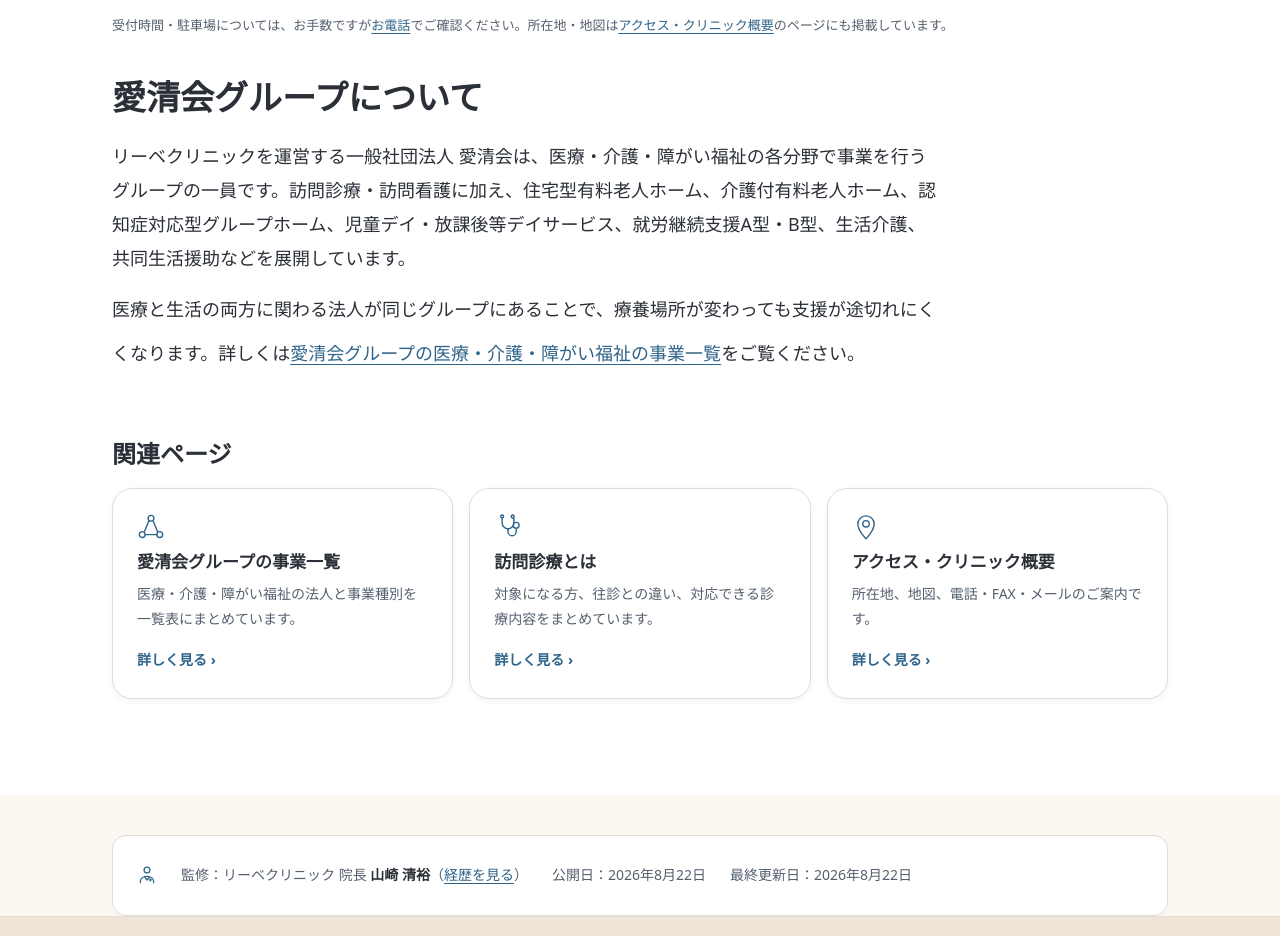
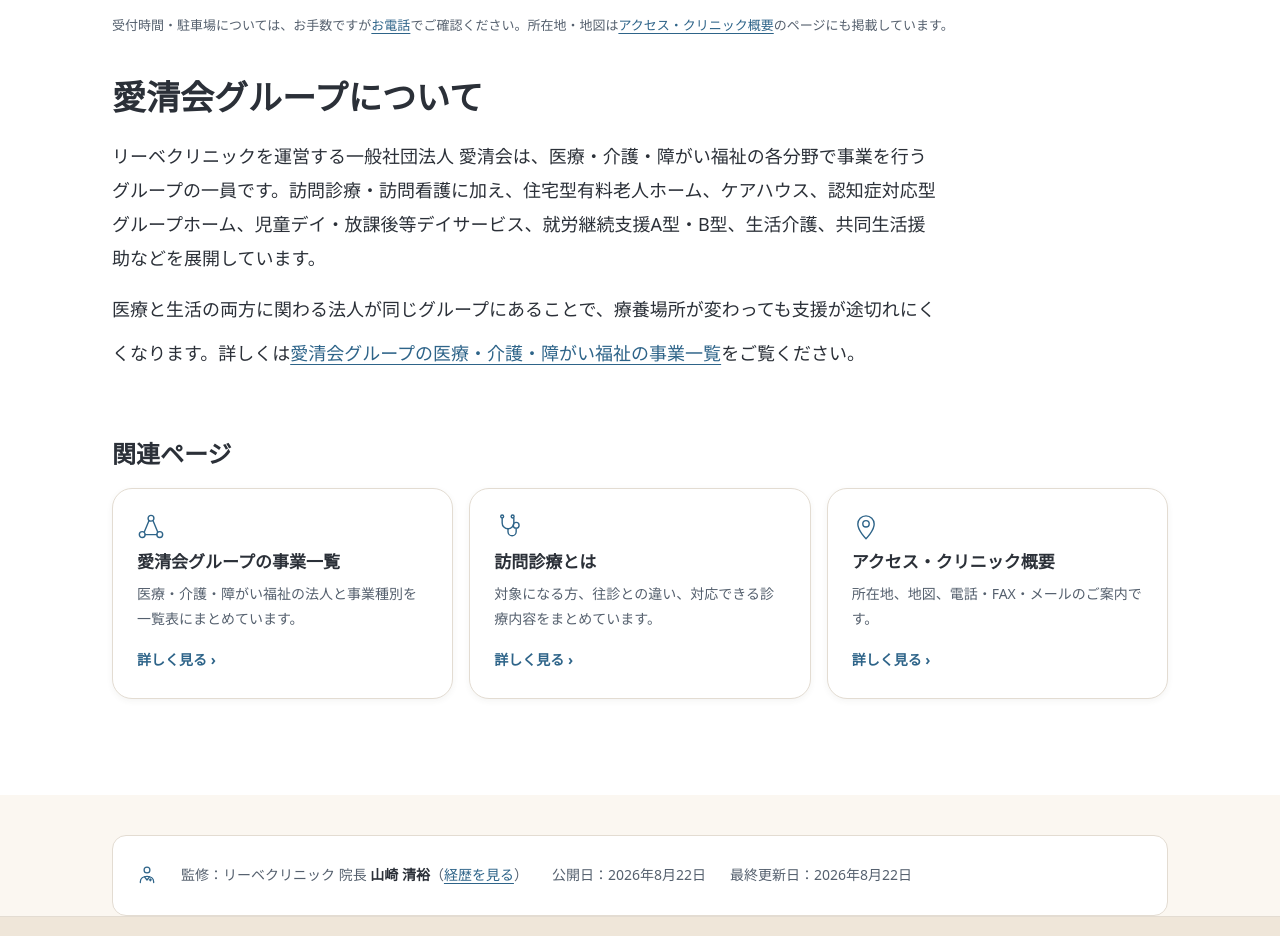
Before and after one commit to fgkiseki-nagi/liebe-HP, a plain HTML site: page about/index.html in a window 1280 px wide. Shown: the part 5693-6629 px from the top of the page. Drawn offline with Linux system fonts and the light colour scheme; a web font is replaced by a local one.

Commit message:
Fix group description on about page (ケアハウス)
Co-Authored-By: Claude Fable 5 <noreply@anthropic.com>

```diff
--- a/about/index.html
+++ b/about/index.html
@@ -347,7 +347,7 @@
 
     <h2 id="group">愛清会グループについて</h2>
     <div class="prose">
-      <p>リーベクリニックを運営する一般社団法人 愛清会は、医療・介護・障がい福祉の各分野で事業を行うグループの一員です。訪問診療・訪問看護に加え、住宅型有料老人ホーム、介護付有料老人ホーム、認知症対応型グループホーム、児童デイ・放課後等デイサービス、就労継続支援A型・B型、生活介護、共同生活援助などを展開しています。</p>
+      <p>リーベクリニックを運営する一般社団法人 愛清会は、医療・介護・障がい福祉の各分野で事業を行うグループの一員です。訪問診療・訪問看護に加え、住宅型有料老人ホーム、ケアハウス、認知症対応型グループホーム、児童デイ・放課後等デイサービス、就労継続支援A型・B型、生活介護、共同生活援助などを展開しています。</p>
       <p>医療と生活の両方に関わる法人が同じグループにあることで、療養場所が変わっても支援が途切れにくくなります。詳しくは<a href="../group/">愛清会グループの医療・介護・障がい福祉の事業一覧</a>をご覧ください。</p>
     </div>
 
```
